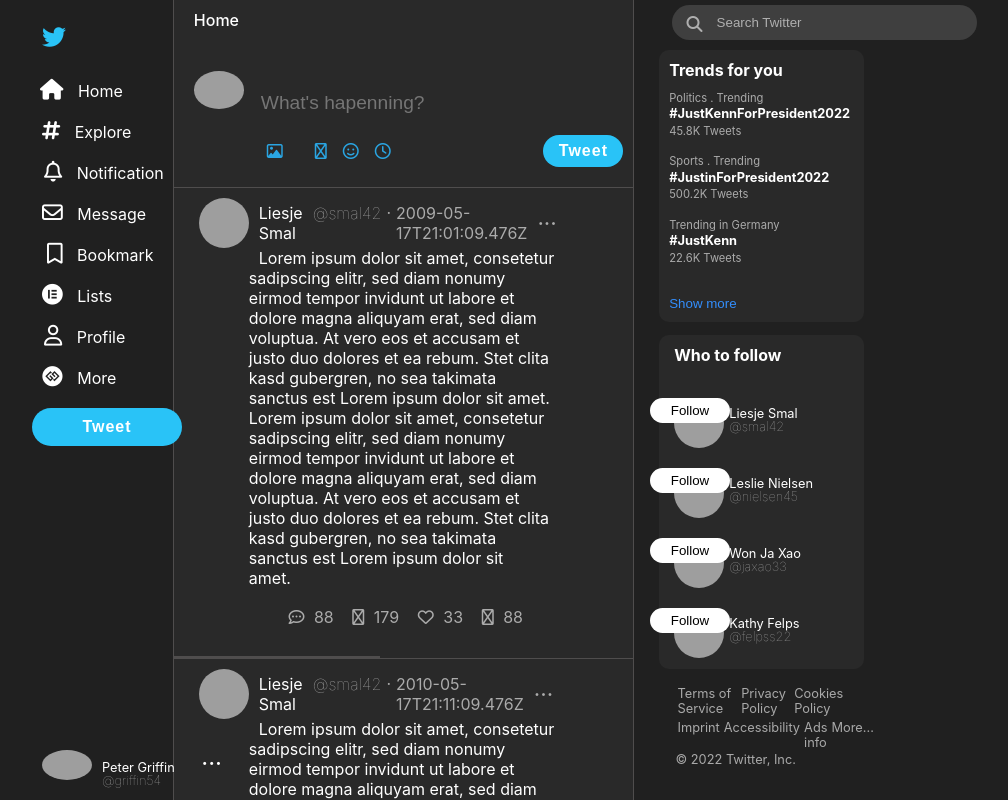
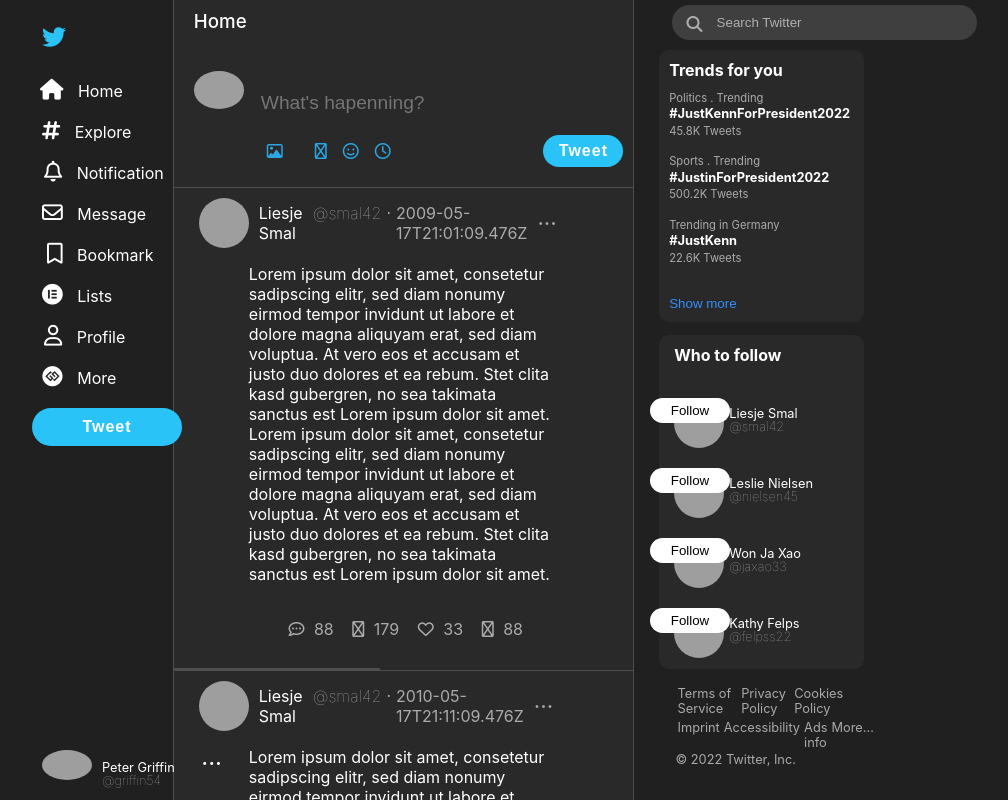
Before and after one commit to Kenneford/twitter-project, a React (Create React App) app: page / in a window 1280 px wide. Shown: the top 800 px of the page, without its empty margins (160-1168 px from the left). Built offline with nearby package versions, Linux system fonts and the light colour scheme; grey boxes are pictures that could not be loaded; some icons are missing.

Commit message:
Broken codes resolved

```diff
--- a/src/App.js
+++ b/src/App.js
@@ -305,16 +305,9 @@
           <LeftPane
           users={users}
           />
-          <>
-            <Routes>
-              <Route path='/' element={<MainPane
+          <MainPane
                 tweets={tweets}
-                users={users}/>}
-              />
-              {/* <Route path='tweet' element={<Tweets />} /> */}
-              {/* <Route path='/tweet' element={<Tweets />} /> */}
-            </Routes>
-          </>
+                users={users}/>
           <RightPane
           users={users}
           />
--- a/src/components/MainPane.js
+++ b/src/components/MainPane.js
@@ -13,9 +13,9 @@
 
   return (
     <div className='mainPane'>
-            <nav className='h3'>
-                <Link to="/">Home</Link>
-            </nav>
+            <h3 className='h3'>
+            <Link to="/">Home</Link>
+            </h3>
         <div className='user-tweet'>
                 <img src={users[3].picture} alt='user-image' width='50px'/>
                 <input type="text" placeholder="What's hapenning?" id='tweet-input'/>
@@ -34,7 +34,7 @@
         <Messages tweets={tweets}
         users={users}/>
         <nav>
-        {/* <Link to="/tweets">Tweets</Link> */}
+        <Link to="/tweets">{tweets.text}</Link>
         </nav>
     </div>
   )
--- a/src/components/Message.js
+++ b/src/components/Message.js
@@ -1,6 +1,5 @@
 import React from 'react'
 import './Message.css'
-import {Link} from 'react-router-dom'
 
 export default function Message({tweet, users}) {
 
@@ -22,7 +21,7 @@
         </div>
             <p className='more-dots'>...</p>
         </div>
-        <Link className='tweet' to={tweet}>{tweet.text}</Link>
+        <p className='tweet'>{tweet.text}</p>
         <div className='reactions'>
           <p className='comment'><i className="fa-regular fa-comment-dots"></i> {tweet.share}</p>
           <p className='retweet'><i className="fa-regular fa-retweet"></i> {tweet.retweet}</p>
--- a/src/components/Tweets.js
+++ b/src/components/Tweets.js
@@ -5,7 +5,7 @@
   return (
     <div >
         <div className='mainPane'>
-            {/* {tweets.text} */}
+            {tweets.text}
         </div>
     </div>
   )
```
